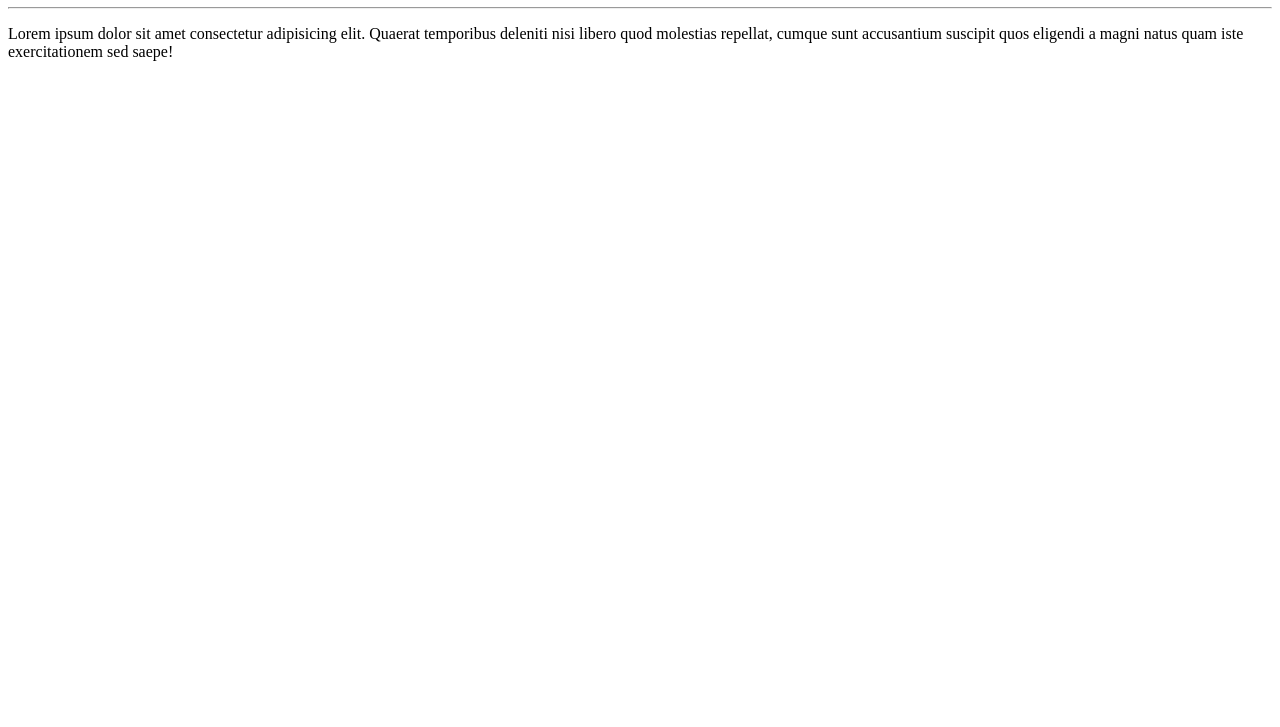
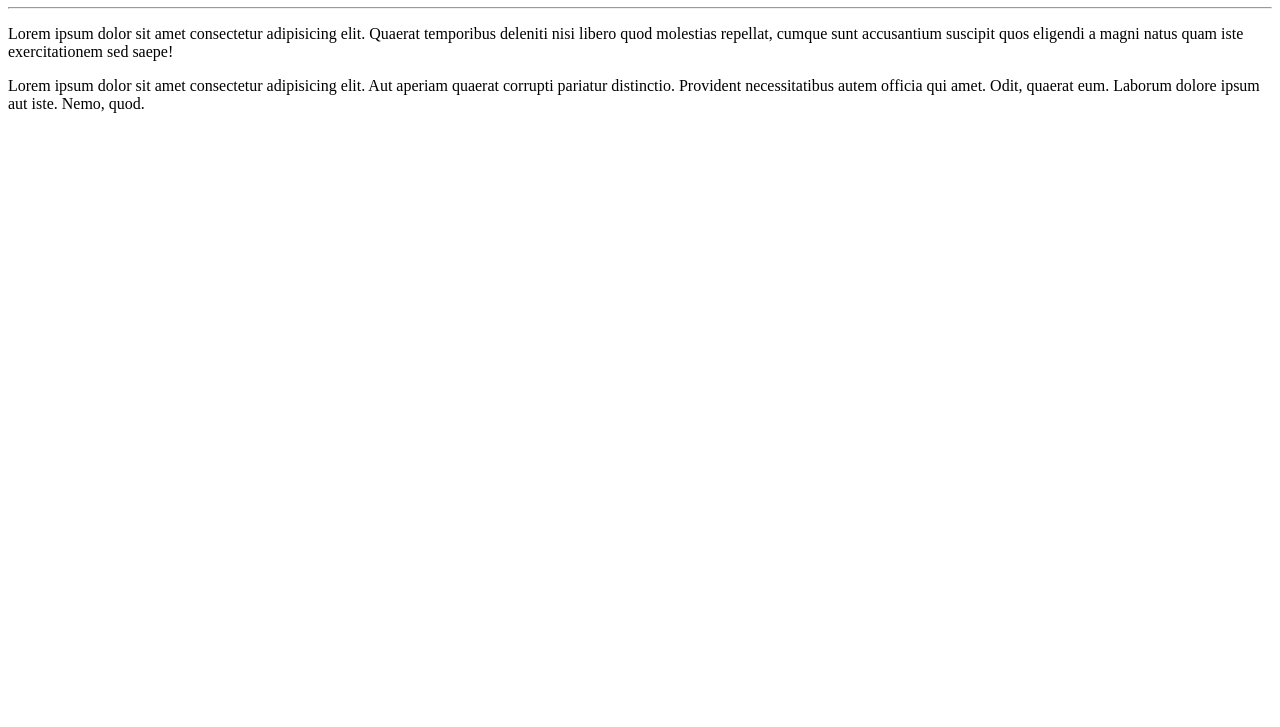
Before and after one commit to JacksonAlvesM/Ola-Mundo, a plain HTML site: page site-exemplo/index.html in a window 1280 px wide. Shown: the part 73-800 px from the top of the page. Drawn offline with Linux system fonts and the light colour scheme.

Commit message:
adcionei um paragrafo

```diff
--- a/site-exemplo/index.html
+++ b/site-exemplo/index.html
@@ -9,5 +9,6 @@
     <h1>Olá, Mundo!</h1>
     <hr>
     <p>Lorem ipsum dolor sit amet consectetur adipisicing elit. Quaerat temporibus deleniti nisi libero quod molestias repellat, cumque sunt accusantium suscipit quos eligendi a magni natus quam iste exercitationem sed saepe!</p>
+    <p>Lorem ipsum dolor sit amet consectetur adipisicing elit. Aut aperiam quaerat corrupti pariatur distinctio. Provident necessitatibus autem officia qui amet. Odit, quaerat eum. Laborum dolore ipsum aut iste. Nemo, quod.</p>
 </body>
 </html>
```
